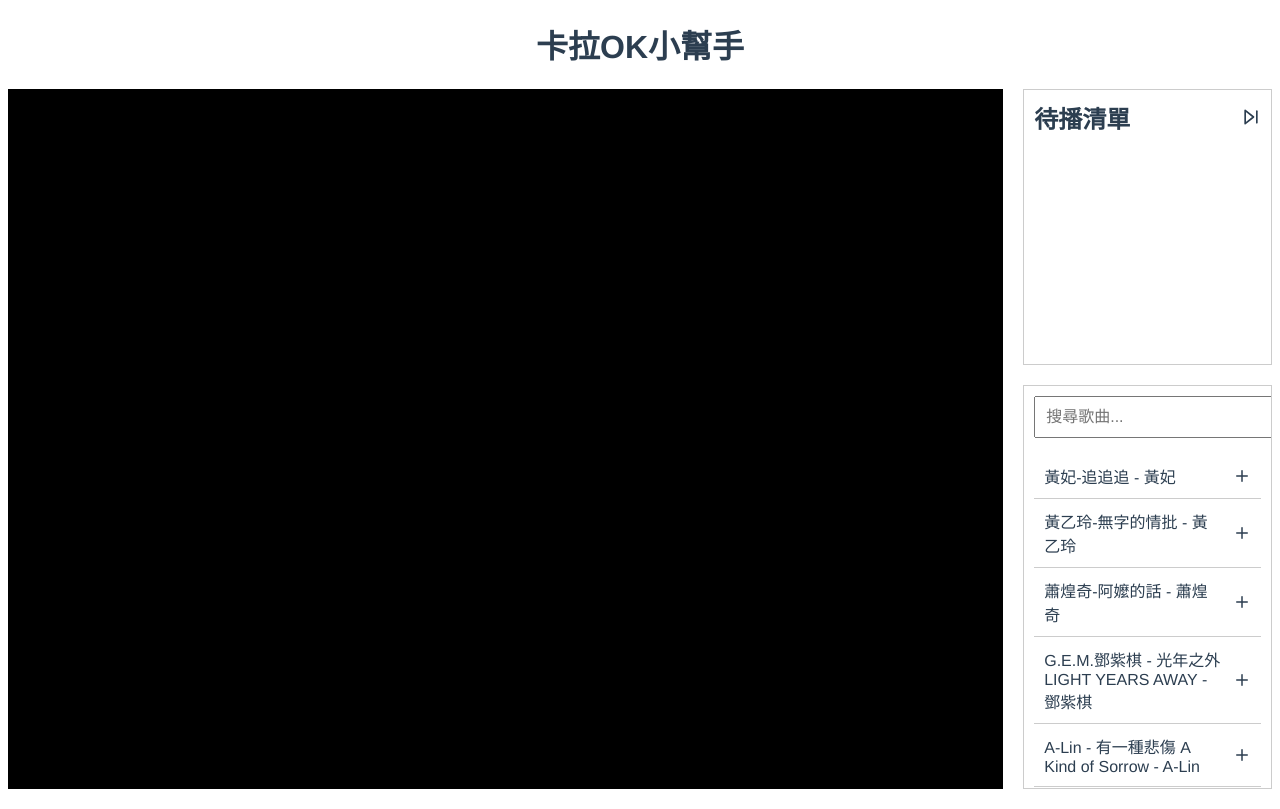
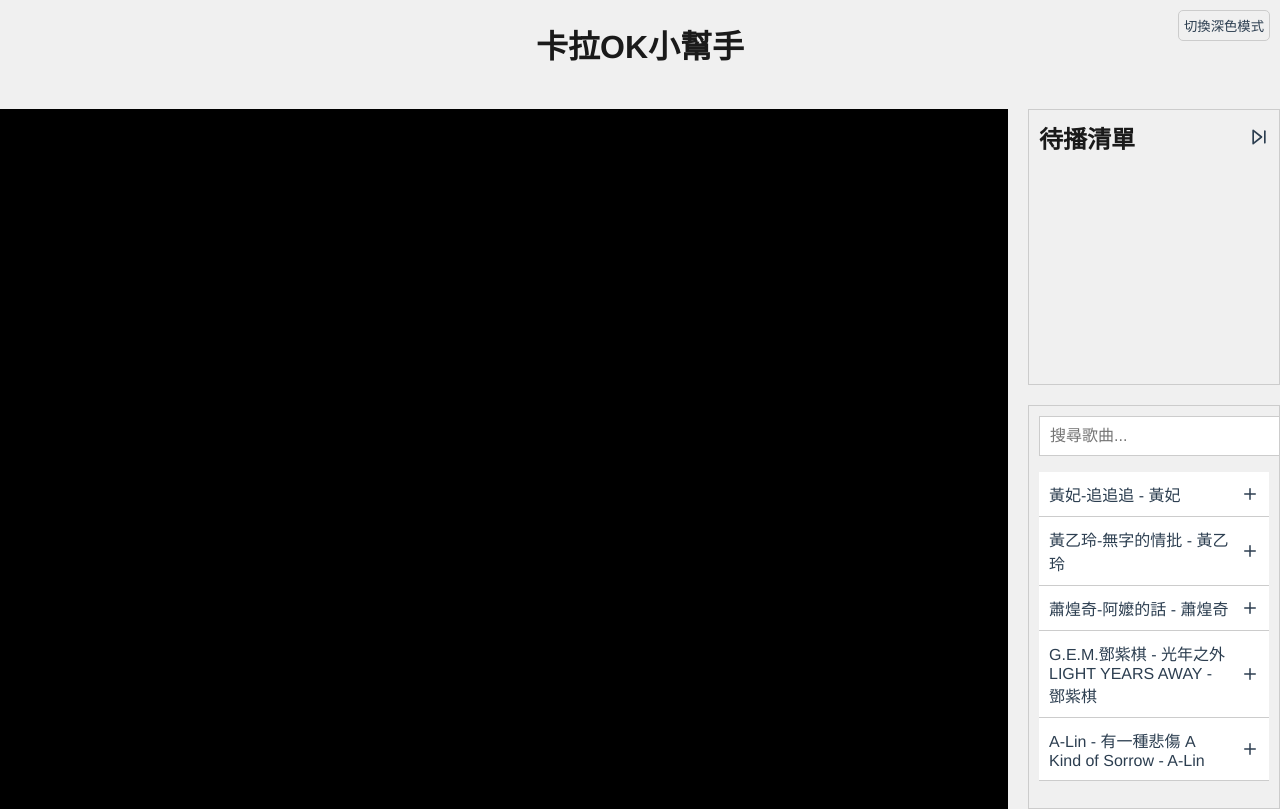
Before and after one commit to hmlu36/karaoke, a Vue app: page / in a window 1280 px wide. Built offline with nearby package versions, Linux system fonts and the light colour scheme.

Commit message:
切換背景深淺

```diff
--- a/index.html
+++ b/index.html
@@ -4,10 +4,41 @@
     <meta charset="UTF-8">
     <link rel="icon" href="/favicon.ico">
     <meta name="viewport" content="width=device-width, initial-scale=1.0">
-    <title>Vite App</title>
+    <title>Vue Karaoke</title>
+    <style>
+      html, body {
+        margin: 0;
+        padding: 0;
+        height: 100%;
+      }
+
+      html[data-theme="dark"] {
+        --primary-bg: #1a1a1a;
+        --secondary-bg: #2a2a2a;
+        --primary-text: #f0f0f0;
+        --secondary-text: #a0a0a0;
+        --accent-color: #42b983;
+        --danger-color: #ff4d4d;
+      }
+
+      html[data-theme="light"] {
+        --primary-bg: #f0f0f0;
+        --secondary-bg: #ffffff;
+        --primary-text: #1a1a1a;
+        --secondary-text: #555555;
+        --accent-color: #3a9d70;
+        --danger-color: #e53935;
+      }
+
+      body {
+        background-color: var(--primary-bg);
+        color: var(--primary-text);
+        transition: background-color 0.3s, color 0.3s;
+      }
+    </style>
   </head>
   <body>
     <div id="app"></div>
+    <script src="https://www.youtube.com/iframe_api"></script>
     <script type="module" src="/src/main.js"></script>
   </body>
-</html>
--- a/src/App.vue
+++ b/src/App.vue
@@ -2,6 +2,9 @@
   <div id="app">
     <header>
       <h1>卡拉OK小幫手</h1>
+      <button @click="toggleTheme" class="theme-toggle-button">
+        {{ theme === 'dark' ? '切換淺色模式' : '切換深色模式' }}
+      </button>
     </header>
     <div class="container">
       <div class="player-section">
@@ -46,7 +49,8 @@ export default {
       songs: songs,
       searchQuery: '',
       queue: [],
-      currentSong: null
+      currentSong: null,
+      theme: 'light'
     };
   },
   computed: {
@@ -78,25 +82,58 @@ export default {
       } else {
         this.currentSong = null;
       }
+    },
+    toggleTheme() {
+      this.theme = this.theme === 'dark' ? 'light' : 'dark';
     }
   },
   mounted() {
+    document.documentElement.setAttribute('data-theme', this.theme);
     this.playNext();
+  },
+  watch: {
+    theme(newTheme) {
+      document.documentElement.setAttribute('data-theme', newTheme);
+    }
   }
 };
 </script>
 
-<style>
+<style scoped>
 #app {
   font-family: Avenir, Helvetica, Arial, sans-serif;
   -webkit-font-smoothing: antialiased;
   -moz-osx-font-smoothing: grayscale;
-  color: #2c3e50;
+  color: var(--primary-text);
+  background-color: var(--primary-bg);
 }
 
 header {
+  display: flex;
+  justify-content: center;
+  align-items: center;
+  position: relative;
   text-align: center;
   margin-bottom: 20px;
+}
+
+.theme-toggle-button {
+  position: absolute;
+  top: 10px;
+  right: 10px;
+  background: none;
+  border: 1px solid #ccc;
+  color: #2c3e50;
+  cursor: pointer;
+  padding: 5px;
+  border-radius: 5px;
+  display: flex;
+  align-items: center;
+  justify-content: center;
+}
+
+.theme-toggle-button:hover {
+  color: #ff4d4d;
 }
 
 .container {
@@ -116,7 +153,8 @@ header {
   gap: 20px;
 }
 
-.queue-section, .search-section {
+.queue-section,
+.search-section {
   border: 1px solid #ccc;
   padding: 10px;
   overflow-y: auto;
@@ -126,6 +164,10 @@ header {
 
 .queue-section {
   flex-basis: 40%; /* Takes up 40% of the sidebar height */
+}
+
+.search-section {
+  flex-basis: 60%; /* Takes up 60% of the sidebar height */
 }
 
 .queue-header {
@@ -159,7 +201,49 @@ header {
   height: 20px;
 }
 
-.search-section {
-  flex-basis: 60%; /* Takes up 60% of the sidebar height */
+.search-section input {
+  background-color: #ffffff; /* Light background color */
+  color: #2c3e50; /* Light text color */
+}
+
+/* Dark theme styles */
+[data-theme='dark'] {
+  color: #e0e0e0; /* Lighter text color for dark mode */
+  background-color: #1e1e1e; /* Dark background for dark mode */
+}
+
+[data-theme='dark'] header h1 {
+  color: #e0e0e0;
+}
+
+[data-theme='dark'] .search-section input {
+  background-color: #2d2d2d;
+  color: #e0e0e0;
+}
+
+[data-theme='dark'] .theme-toggle-button {
+  border-color: #555;
+  color: #e0e0e0;
+}
+
+[data-theme='dark'] .theme-toggle-button:hover {
+  color: #ff7f7f; /* Lighter hover color */
+}
+
+[data-theme='dark'] .queue-section,
+[data-theme='dark'] .search-section {
+  border-color: #555;
+}
+
+[data-theme='dark'] .queue-header h2 {
+  color: #e0e0e0;
+}
+
+[data-theme='dark'] .next-button {
+  color: #e0e0e0;
+}
+
+[data-theme='dark'] .next-button:hover {
+  color: #ff7f7f;
 }
 </style>
--- a/src/components/QueueList.vue
+++ b/src/components/QueueList.vue
@@ -34,9 +34,18 @@ li {
   justify-content: space-between;
   align-items: center;
   padding: 5px;
+  margin-bottom: 5px;
+  /* Default light theme styles */
   background-color: #f0f0f0;
-  margin-bottom: 5px;
+  color: #2c3e50;
 }
+
+/* Dark theme styles */
+[data-theme='dark'] li {
+  background-color: #3a3a3a;
+  color: #e0e0e0;
+}
+
 button {
   background-color: #ff4d4d;
   color: white;
@@ -44,4 +53,8 @@ button {
   padding: 2px 5px;
   cursor: pointer;
 }
+
+[data-theme='dark'] button {
+  background-color: #ff7f7f;
+}
 </style>
--- a/src/components/SearchBar.vue
+++ b/src/components/SearchBar.vue
@@ -21,5 +21,16 @@ input {
   width: 100%;
   padding: 10px;
   font-size: 16px;
+  /* Default light theme styles */
+  background-color: #ffffff;
+  color: #2c3e50;
+  border: 1px solid #ccc;
+}
+
+/* Dark theme styles */
+[data-theme='dark'] input {
+  background-color: #2d2d2d;
+  color: #e0e0e0;
+  border-color: #555;
 }
 </style>
--- a/src/components/SongList.vue
+++ b/src/components/SongList.vue
@@ -32,10 +32,28 @@ li {
   align-items: center;
   padding: 10px;
   border-bottom: 1px solid #ccc;
+  /* Default light theme styles */
+  background-color: #ffffff;
+  color: #2c3e50;
 }
+
+/* Dark theme styles */
+[data-theme='dark'] li {
+  background-color: #2d2d2d;
+  color: #e0e0e0;
+  border-color: #555;
+}
+
 span {
   flex-grow: 1;
   margin-right: 10px;
+  /* Default light theme styles */
+  color: #2c3e50;
+}
+
+/* Dark theme styles */
+[data-theme='dark'] span {
+  color: #e0e0e0;
 }
 .add-button {
   background: none;
```
